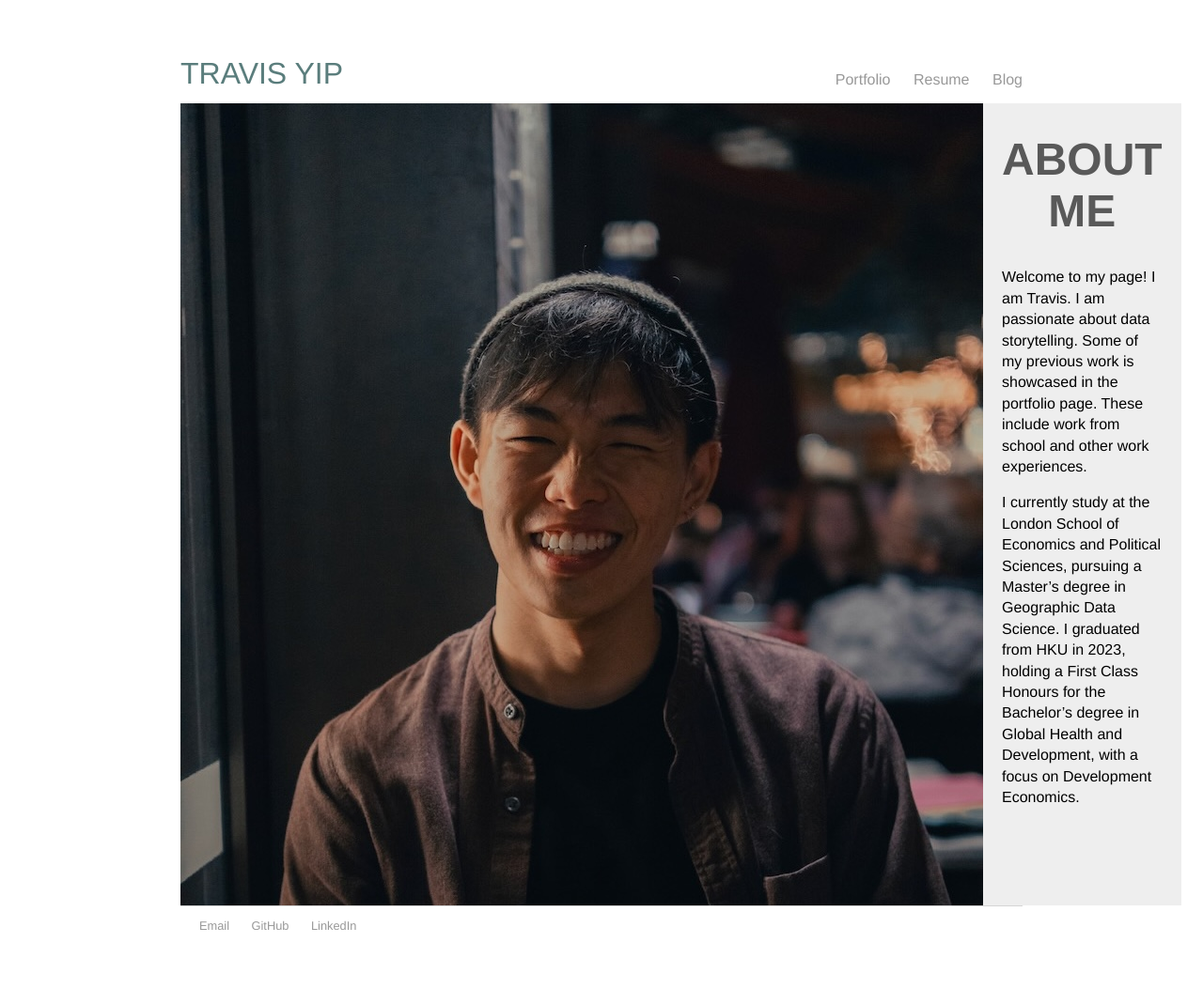
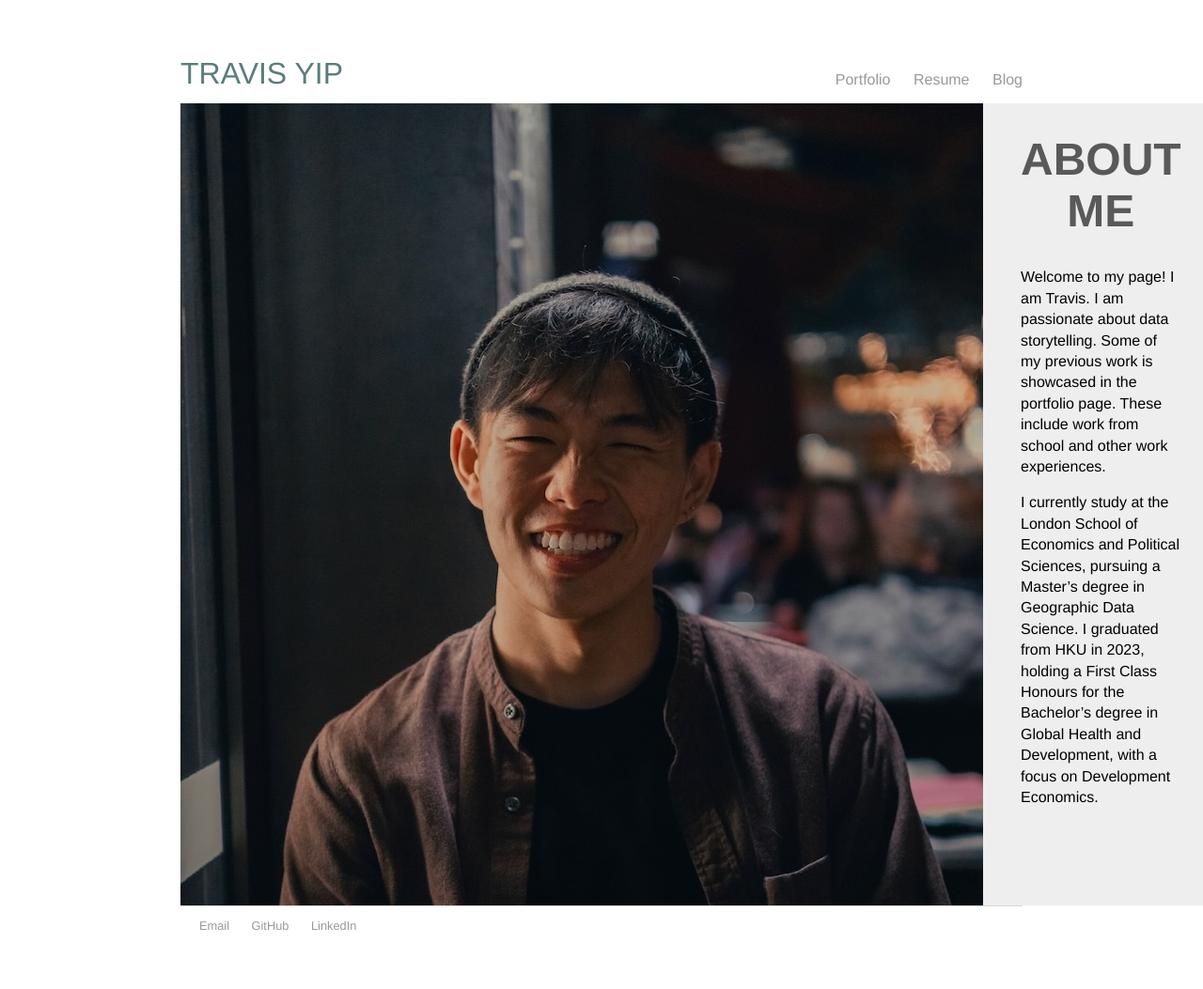
Before and after one commit to cwtravisyip/cwtravisyip.github.io, a Jekyll site: the page built from index.html, in a window 1280 px wide. Shown: the whole page at 94% size. Built offline with Jekyll 4.4.1, drawn with Linux system fonts in a browser that asks for light colours.

Commit message:
Bug fix column layout

```diff
--- a/CSS/main.css
+++ b/CSS/main.css
@@ -59,14 +59,14 @@ ul.posts li {
 
 div.grid {
     display: grid;
-    grid-template-columns: 7fr 9fr;
+    grid-template-columns: repeat(16,1fr);
     grid-gap: 0px;
 
  }
 
 div.grid__content-wrapper {
-    padding-right: 20px;
-    padding-left: 20px;
+    padding-right: 40px;
+    padding-left: 40px;
 }
 
 div.grid__image-wrapper {
@@ -76,5 +76,6 @@ div img {
    display: block;
    width: auto;
    height: auto;
-   grid-column: 1 / 8
+   grid-column-start: 1;
+   grid-column-end: 8;
 }
```
